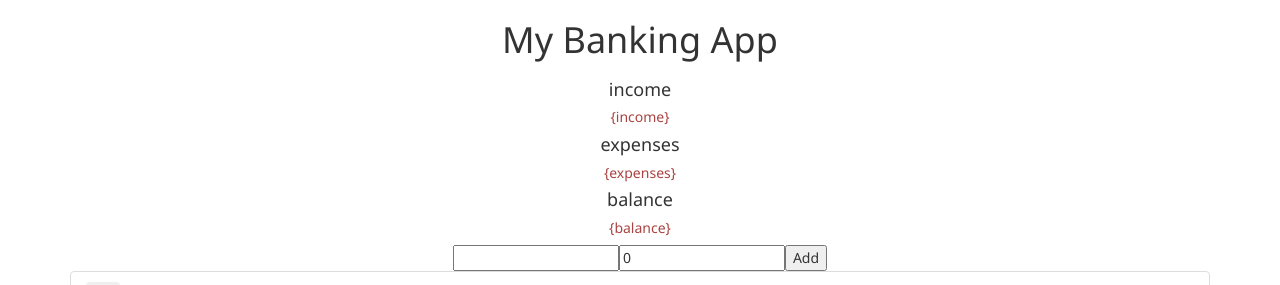
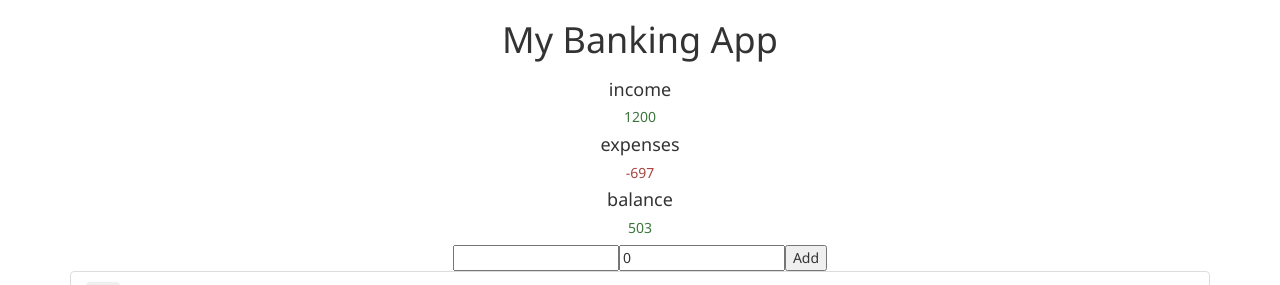
Before and after one commit to crwainstock/ReactBankingApp, a React (Create React App) app: page / in a window 1280 px wide. Shown: the top 285 px of the page. Built offline with nearby package versions, Linux system fonts and the light colour scheme.

Commit message:
income, expenses, balance working properly, styling not right yet for box component

```diff
--- a/src/App.js
+++ b/src/App.js
@@ -26,7 +26,7 @@ function App() {
     name: "",
     amount: 0,
   });
-  const [id, setId] = useState(0);
+  // const [id, setId] = useState(0);
 
   //This is where external data can be loaded - fetch from API, etc.
   useEffect(() => {
@@ -42,10 +42,10 @@ function App() {
     console.log(newObject);
   }
 
-  function addItem() {
+  function addItem(itemCreated) {
     // newItem.id = setId(() => id + 1); NOT WORKING - can you do something with previousState?
-    // newItem.id = items.length + 1;
-    setItems((items) => [...items, newItem]);
+    newItem.id = items.length + 1; //Not ideal. Need to change.
+    setItems((items) => [...items, itemCreated]);
   }
   //ID is a local variable here. You can call it anything.
   function deleteItem(ID) {
@@ -69,9 +69,9 @@ function App() {
         <h1>My Banking App</h1>
 
         <div className="row mb-4">
-          <Box title="income" amountToShow="{income}" />
-          <Box title="expenses" amountToShow="{expenses}" />
-          <Box title="balance" amountToShow="{balance}" />
+          <Box title="income" amountToShow={income} />
+          <Box title="expenses" amountToShow={expenses} />
+          <Box title="balance" amountToShow={balance} />
         </div>
 
         <div>
```
